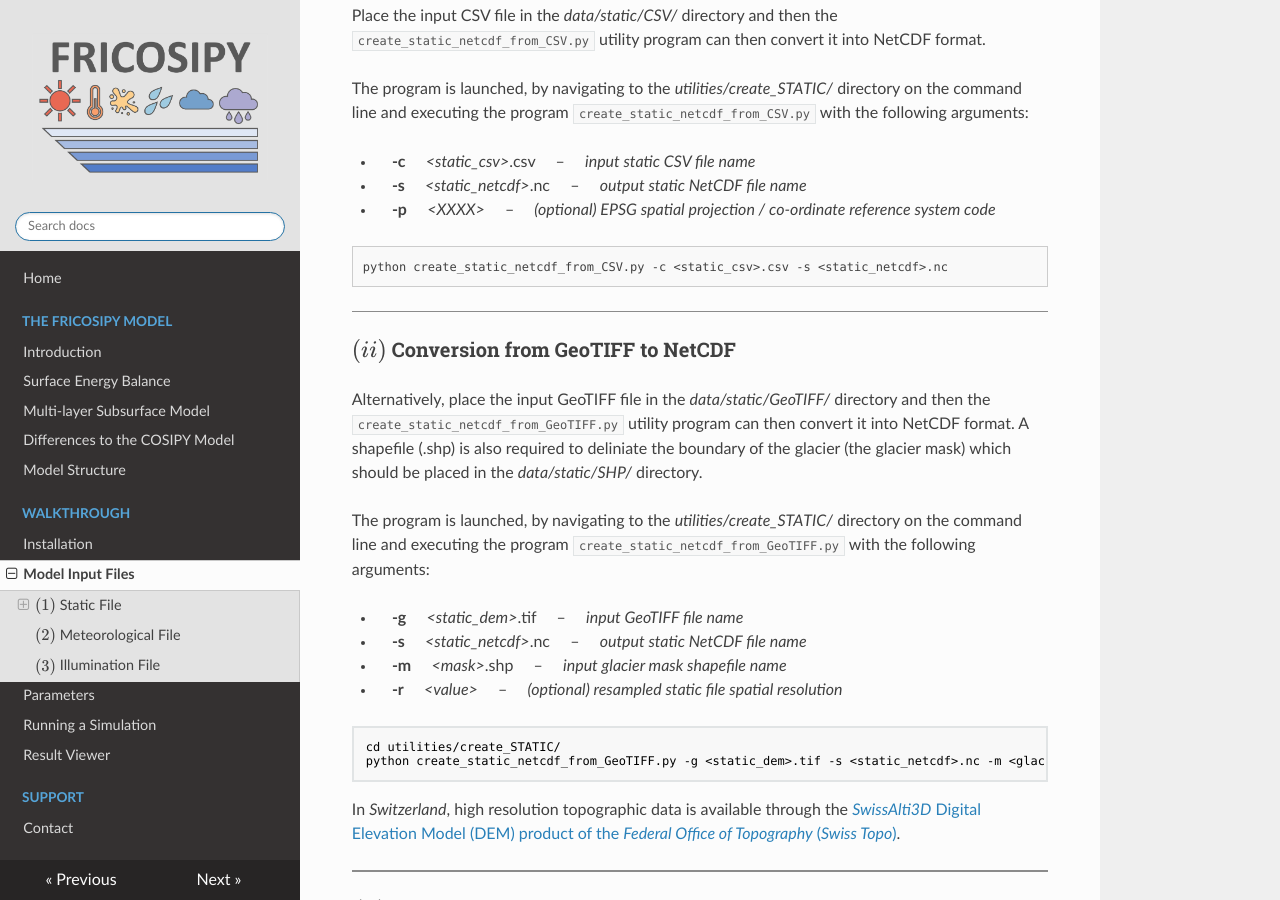
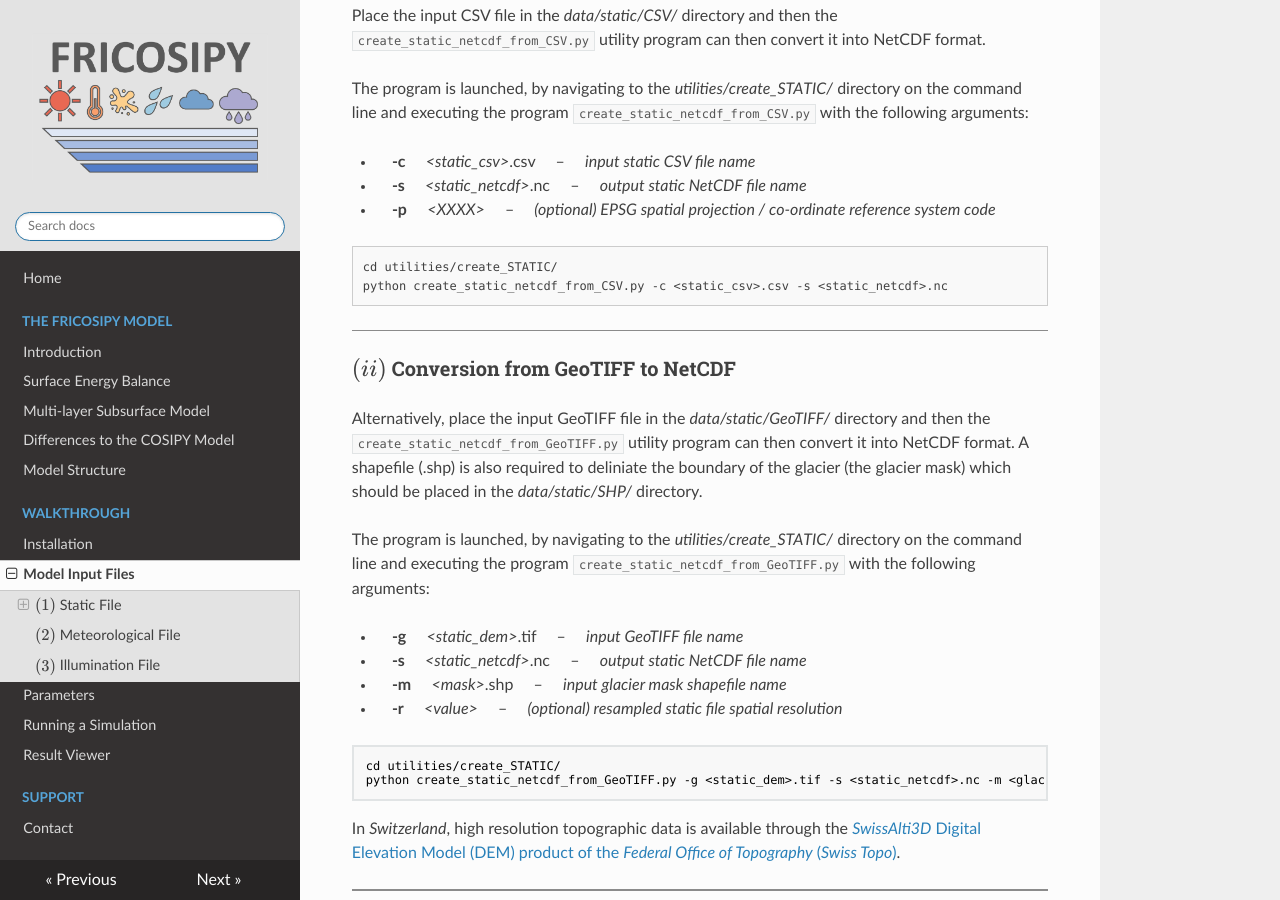
Before and after one commit to MarcusGastaldello/FRICOSIPY, an MkDocs documentation site: the page built from docs/model_input_files.md, in a window 1280 px wide and 900 px high, scrolled down 1516 px. Built offline with MkDocs 1.6.1, drawn with Linux system fonts in a browser that asks for light colours.

Commit message:
Update command example for static NetCDF creation

```diff
--- a/docs/model_input_files.md
+++ b/docs/model_input_files.md
@@ -65,7 +65,7 @@
 * &emsp; **-p** &emsp; *&lt;XXXX&gt;* &emsp; &ndash; &emsp; *(optional) EPSG spatial projection / co-ordinate reference system code*
 
 <div style="border:1px solid #ccc; padding:10px; background:#f9f9f9; max-width:100%; overflow-x:auto;">
-  <code style="background:none !important; border:none !important; padding:0 !important; color:#404040; font-family:Consolas, 'Liberation Mono', Courier, monospace;">python create_static_netcdf_from_CSV.py -c &lt;static_csv&gt;.csv -s &lt;static_netcdf&gt;.nc</code>
+  <code style="background:none !important; border:none !important; padding:0 !important; color:#404040; font-family:Consolas, 'Liberation Mono', Courier, monospace;">cd utilities/create_STATIC/<br>python create_static_netcdf_from_CSV.py -c &lt;static_csv&gt;.csv -s &lt;static_netcdf&gt;.nc</code>
 </div>
 
 <hr style="height:1px; background-color:#8b8b8b; border:none;" />
```
